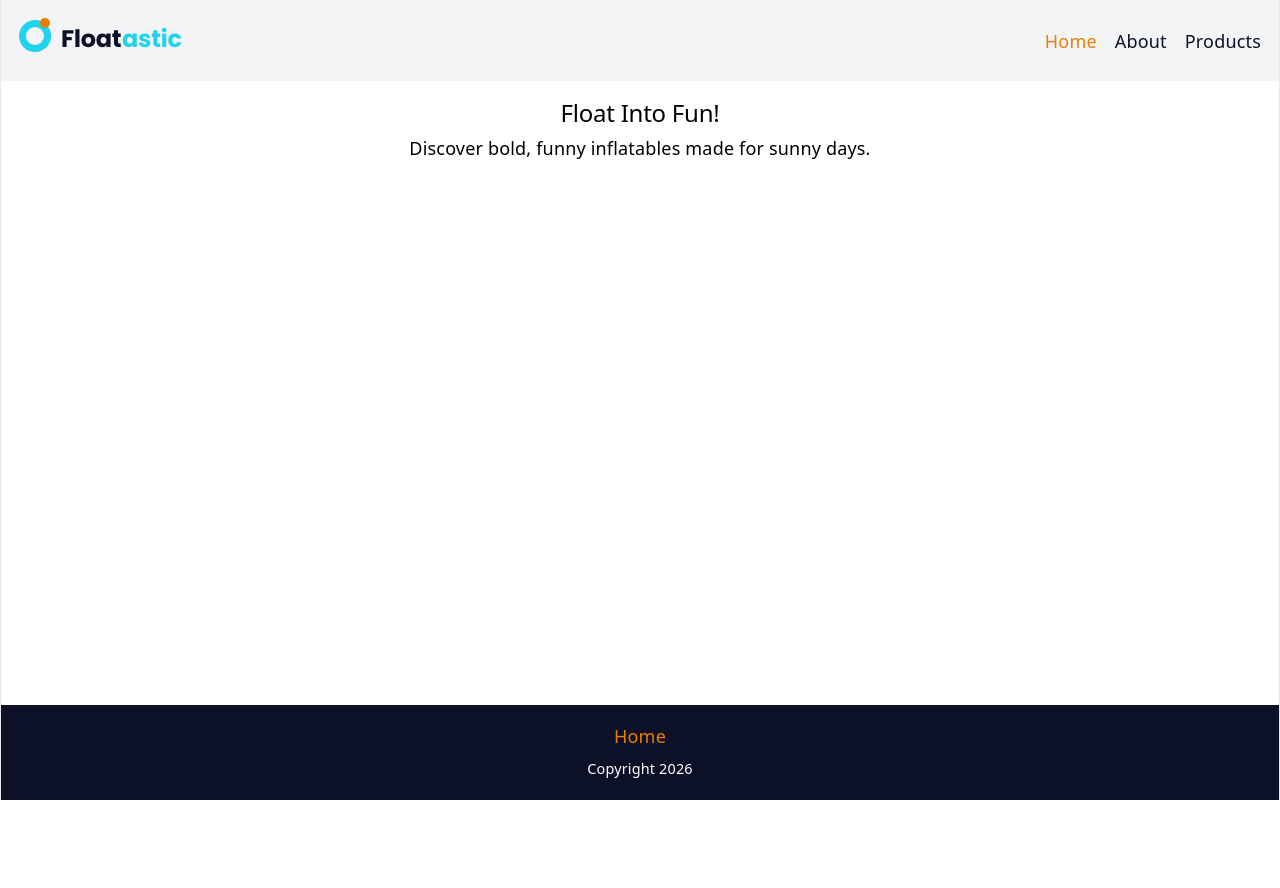
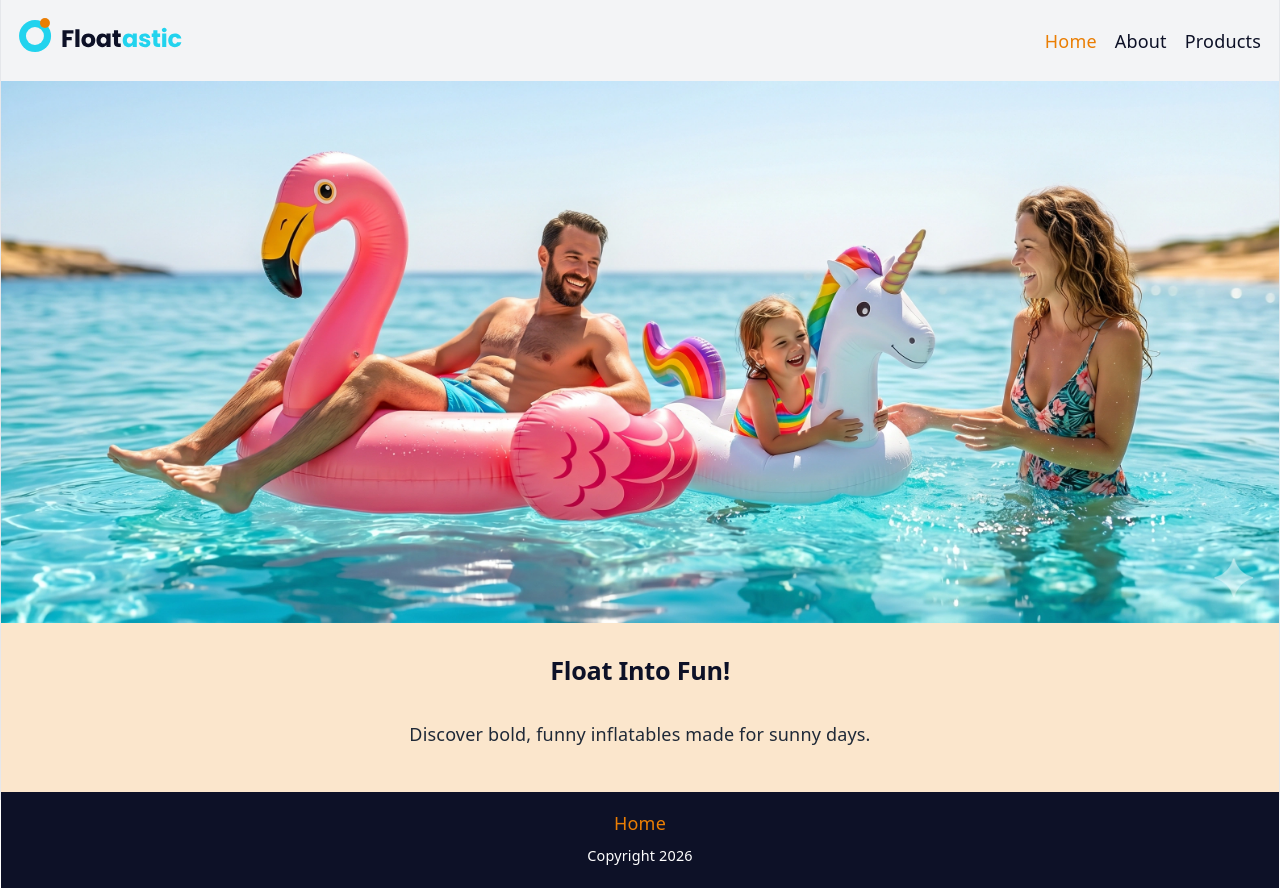
Before and after one commit to antoninadubrovska/floatastic, a React (Vite) app: page /products in a window 1280 px wide. Before the commit the page ends 800 px from the top, so only its background shows below. Built offline with nearby package versions, Linux system fonts and the light colour scheme.

Commit message:
style: hero page, hero image

```diff
--- a/src/pages/Home.jsx
+++ b/src/pages/Home.jsx
@@ -1,10 +1,13 @@
+import heroPage from "../assets/hero-img/hero-page.webp";
+
 const Home = () => {
-  return (
+	return (
 		<div>
-			<h2> Float Into Fun! </h2>
-			<p> Discover bold, funny inflatables made for sunny days. </p>
+			<img src={heroPage} alt="Hero" className="hero-image" />
+			<h2 className="hero-h"> Float Into Fun! </h2>
+			<p className="hero-p"> Discover bold, funny inflatables made for sunny days. </p>
 		</div>
-  );
+	);
 };
 
 export default Home;
--- /dev/null
+++ b/src/styles/home.css
@@ -0,0 +1,42 @@
+.hero-image {
+	width: 100%;
+	height: auto;
+	/* border-radius: 8px; */
+	object-fit: cover;
+	margin-bottom: 1.5em;
+}
+
+.hero-h{
+	font-size: 1.5rem;
+	font-weight: bold;
+	color: var(--text-h);
+	/* margin-bottom: 0.5em; */
+}
+
+.hero-p{
+	/* font-size: 1.2rem; */
+	color: var(--text);
+	padding: 1em 1.8em  ;
+
+	/* &:media(max-width: 620px) {
+		padding:  2em;
+	} */
+
+
+}
+
+@media (max-width: 620px) {
+
+	/* .hero-p {
+	padding:  0 1.8em;
+} */
+}
+
+@media (min-width: 800px) {
+	.hero-h {
+		font-size: 1.4rem;
+	}
+	.hero-p {
+		padding:1.5em 2.5em 2.5em 2.5em;
+	}
+}
--- a/src/styles/index.css
+++ b/src/styles/index.css
@@ -4,6 +4,7 @@
 @import './layout.css';
 @import './footer.css';
 @import './header.css';
+@import './home.css';
 
 
 
@@ -19,7 +20,8 @@
 		--bg: #FFFFFF;
 		--bg-soft: #F3F4F6;
 		--bg-dark: #0D1127;
-		--bg-colored: #22D3EE;
+		--bg-colored-cold-light: rgb(32, 211, 238, 0.2);
+		--bg-colored-warm-light: rgb(236, 128, 4, 0.2);
 
 
 		--border: #E5E7EB;
--- a/src/styles/layout.css
+++ b/src/styles/layout.css
@@ -4,6 +4,7 @@
 html, body, #root {
   height: 100%;
   margin: 0;
+
 }
 
 
@@ -11,12 +12,14 @@ html, body, #root {
   min-height: 100%;
   display: flex;
   flex-direction: column;
+
 }
 
 /* Main content grows */
 main {
   flex: 1;
-  padding: 1em;
+  /* padding: 1em; */
+  background: var(--bg-colored-warm-light);
 }
 
 
```
Also changed, not shown: src/assets/hero-img/hero-page.webp (added).
